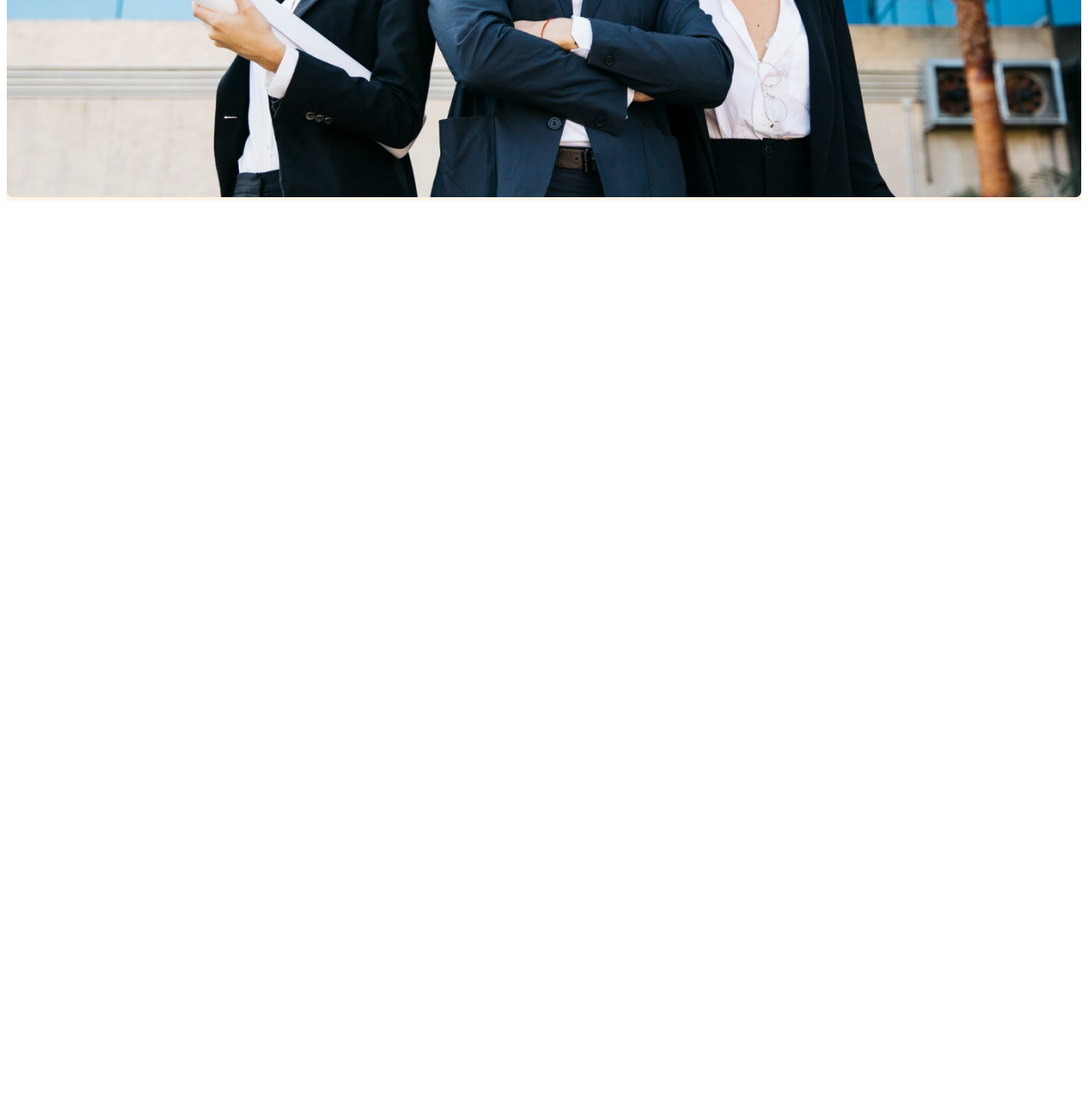
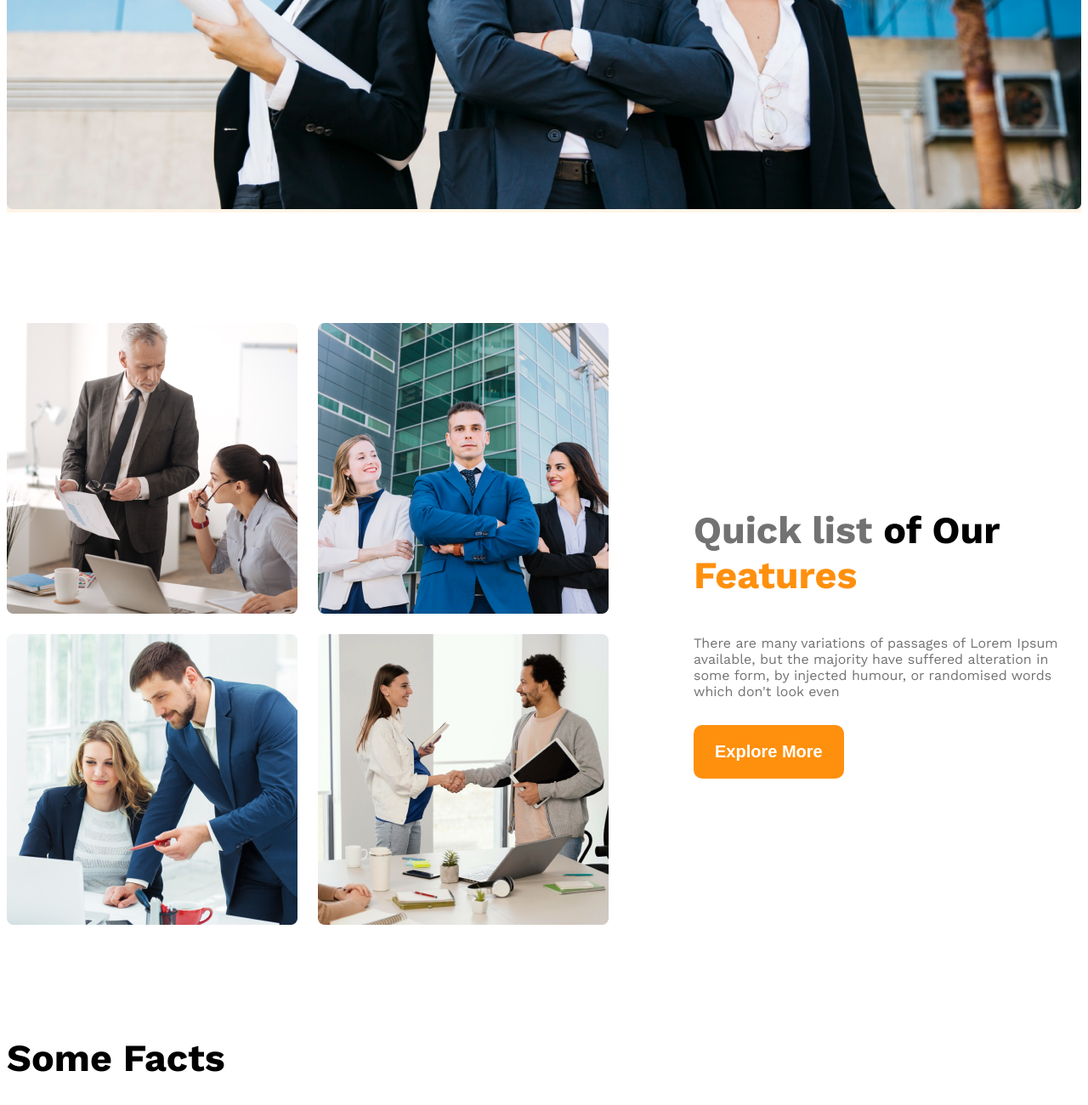
Before and after one commit to nomanal512/10th-module, a plain HTML site: page index.html in a window 1280 px wide. Shown: the part 948-2248 px from the top of the page at 85% size. Before the commit the page ends 1192 px from the top, so only its background shows below. Drawn offline with nearby package versions, Linux system fonts and the light colour scheme.

Commit message:
added teams sections and facts, and made the teams responsive

```diff
--- a/index.html
+++ b/index.html
@@ -25,9 +25,10 @@
         <div class="banner">
             <div class="banner-container">
                 <h1 class="banner-title">Brand New Group of Architects</h1>
-            <p class="banner-des dark3">There are many variations of passages of Lorem Ipsum available, but the majority have
-                suffered alteration in some form, by injected humour, or randomised words which don't look even</p>
-            <button class="btn-primary">Explore More</button>
+                <p class="banner-des dark3">There are many variations of passages of Lorem Ipsum available, but the
+                    majority have
+                    suffered alteration in some form, by injected humour, or randomised words which don't look even</p>
+                <button class="btn-primary">Explore More</button>
 
 
             </div>
@@ -37,6 +38,36 @@
     </header>
 
     <main>
+        <section class="teams displayflex">
+            <div class="team-img-container">
+                <img src="images/team1.png" alt="">
+                <img src="images/team2.png" alt="">
+                <img src="images/team3.png" alt="">
+                <img src="images/team4.png" alt="">
+
+
+            </div>
+            <div class="features">
+                <h3 class="teams-title"><span id="t1", class="dark3">Quick list</span> <span id="t2">of Our</span> <span
+                        id="t3">Features</span></h3>
+                <p class="banner-des dark3">There are many variations of passages of Lorem Ipsum available, but the
+                    majority have suffered alteration in some form, by injected humour, or randomised words which don't
+                    look even</p>
+                <button class="btn-primary">Explore More</button>
+
+            </div>
+
+        </section>
+
+        <section>
+
+        </section>
+
+        <section class="some-facts">
+            <h3 class="teams-title">Some Facts</h3>
+            <p class="banner-des dark3"></p>
+
+        </section>
 
     </main>
 
--- a/style/style.css
+++ b/style/style.css
@@ -16,6 +16,10 @@
   }
   .bg-clr{
     background-color: rgba(255, 144, 14, 0.1);
+  }
+  main{
+    max-width: 1440px;
+    margin: 0 auto;
   }
 
   .displayflex{
@@ -64,10 +68,53 @@
   .banner-img{
     width: 100%;
   }
+  .banner-des{
+    margin-bottom: 30px;
+  }
+
+  .teams{
+    align-items: center;
+
+  }
+  .team-img-container{
+    display: grid;
+    grid-template-columns: repeat(2, 1fr);
+    gap: 24px;
+  }
+  main > section {
+    margin-top: 130px;
+  }
+  .features{
+    margin-left: 100px;
+    max-width: 530px;
+
+  }
+  .teams-title{
+    font-size: 2.8rem;
+    font-weight: 700;
+  }
+  #t3{
+    color: #FF900E;
+  }
 
   @media screen and (max-width: 576px) {
-    .navbar, .nav-link{
+    .navbar, .nav-link, .teams{
         flex-direction: column;
+    }
+    .team-img-container{
+        grid-template-columns: repeat(1, 1fr);
+    }
+    .features{
+        margin-left: 20px;
+    }
+  }
+
+  @media screen and (min-width: 576px) and (max-width: 992px) {
+    .teams{
+        flex-direction: column;
+    }
+    .features{
+        margin-left: 50px auto;
     }
 
   }
```
